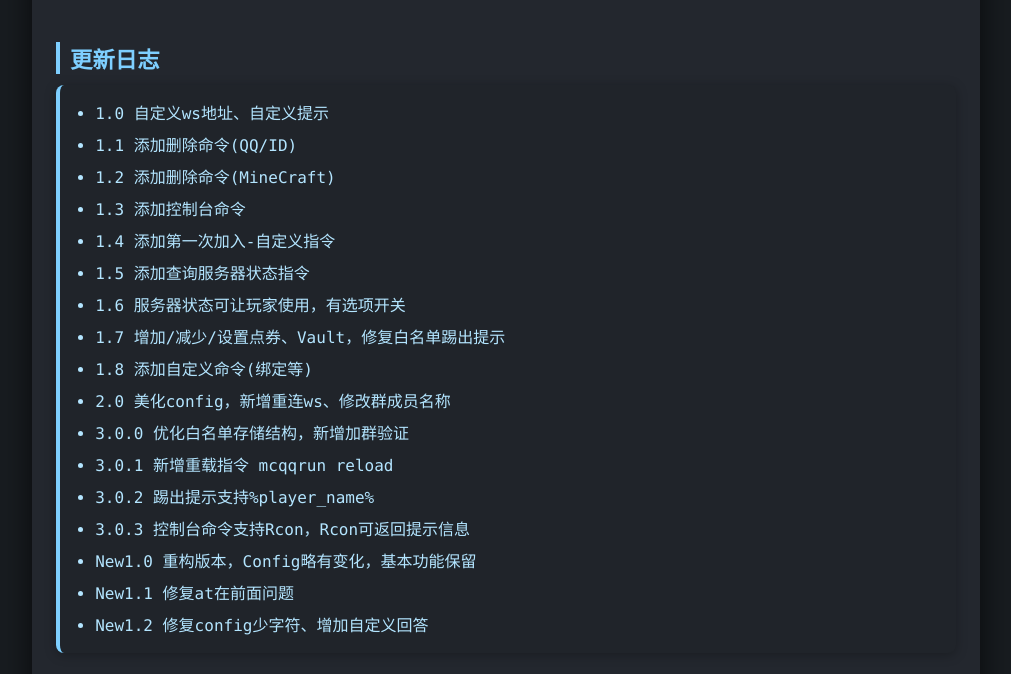
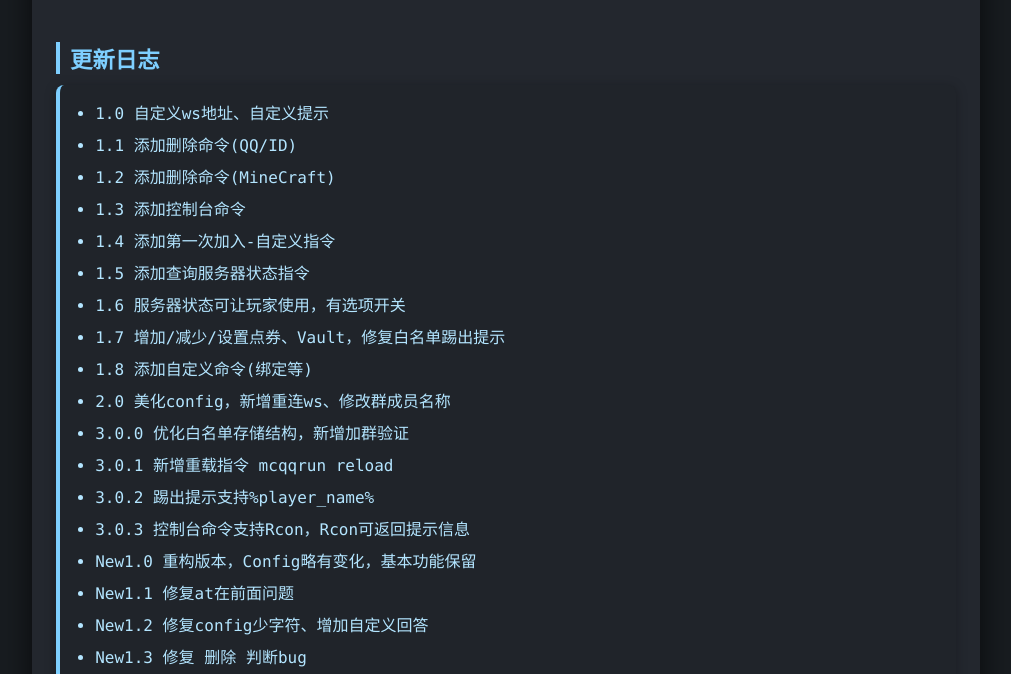
Before and after one commit to hutuyee/hutuyee.github.io, a plain HTML site: page McQQRun.html in a window 1280 px wide. Shown: the part 126-800 px from the top of the page, without its empty margins (134-1145 px from the left). Drawn offline with Linux system fonts and the light colour scheme.

Commit message:
Update McQQRun.html

```diff
--- a/McQQRun.html
+++ b/McQQRun.html
@@ -98,6 +98,7 @@
         <li>New1.0 重构版本，Config略有变化，基本功能保留</li>
         <li>New1.1 修复at在前面问题</li>
         <li>New1.2 修复config少字符、增加自定义回答</li>
+        <li>New1.3 修复 删除 判断bug</li>
       </ul>
     </div>
 
```
